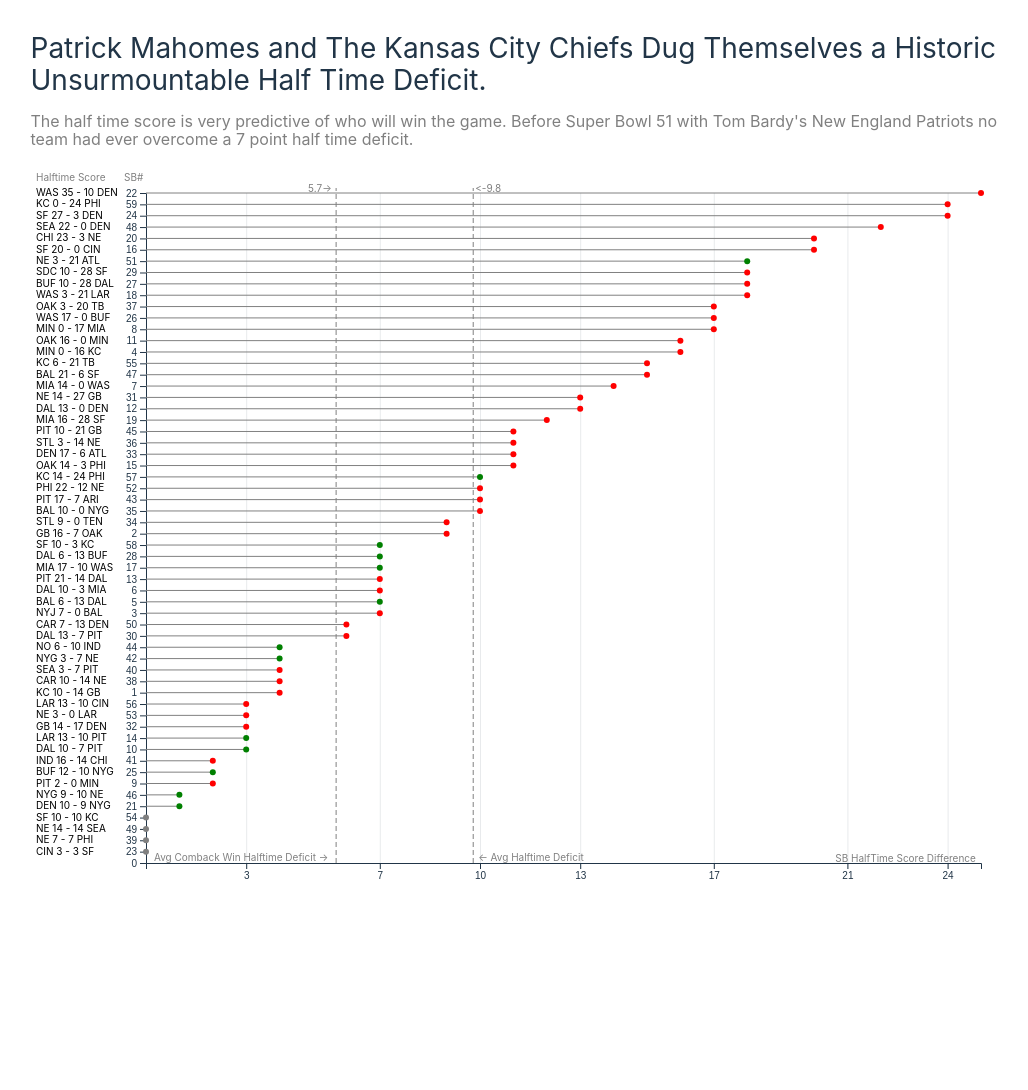
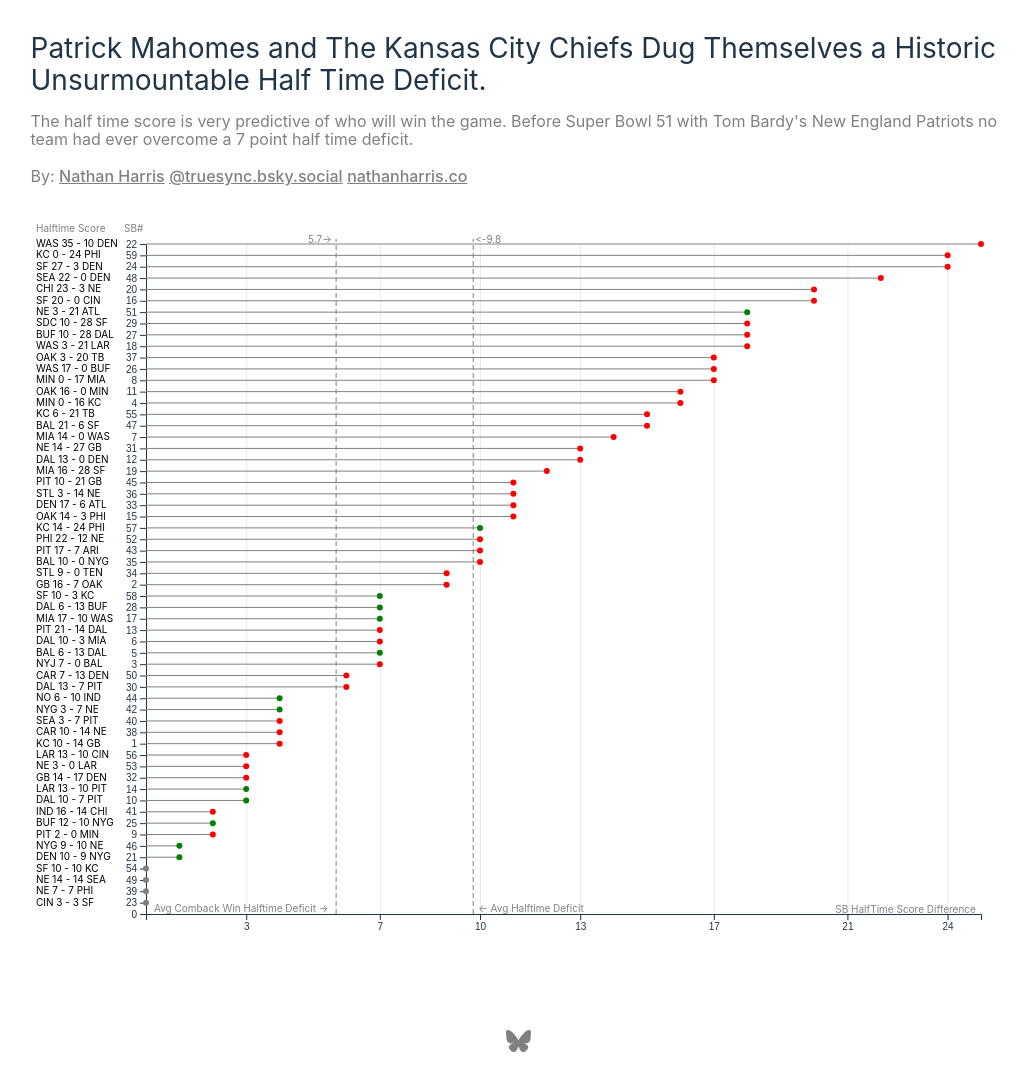
Before and after one commit to nharrisanalyst/superbowlhalf, a website built with Vite: page index.html in a window 1280 px wide. Shown: the whole page, without its empty margins (122-1150 px from the left). Before the commit the page ends 1011 px from the top, so only its background shows below. Built offline with nearby package versions, Linux system fonts and the light colour scheme; what d3-svg-annotation, d3-svg-legend would draw is missing.

Commit message:
added meta data

```diff
--- a/index.html
+++ b/index.html
@@ -4,7 +4,24 @@
     <meta charset="UTF-8" />
     <link rel="icon" type="image/svg+xml" href="/vite.svg" />
     <meta name="viewport" content="width=device-width, initial-scale=1.0" />
-    <title>Vite App</title>
+    <title>Super Bowl Halftime Deficits </title>
+    <meta name="subject" content="Patrick Mahomes and the KC Chiefs dug a historic halftime deficit , @truesync.bsky.">
+    <meta name="news_keywords" content="Football Sport Patrick Mahomes Chiefs Tom Brady Data Visualization , @truesync.bsky">
+    <meta property="article:published_time" content="2025-02-19 04:14:35">
+    <meta name="sections" content="Sports, Football">
+    <meta property="article:published_time" content="2025-02-19 04:14:35">
+    <meta name="twitter:card" content="summary_large_image">
+    <meta name="twitter:image" content="https://cdn.bsky.app/img/feed_fullsize/plain/did:plc:c4agc4xhqow7c2fcbo34khch/bafkreigsqdabgdoocuz45gxc5dd3j3ifj4xpstwxlbvk63m473pv5o376e@jpeg">
+    <meta name="twitter:description" content="Explor in the Visualization how historic and unsormountable Patrick Mahomes and The Kansas City Chief's Half Time Deficit was. ">
+    <meta name="twitter:site" content="@what_is_what">
+    <meta name="author" content="Nathan Harris">
+    <meta name="author.name" content="Nathan Harris">
+    <meta name="description" content="Patrick Mahomes and The Kansas City Chiefs Dug Themselves a Historic Unsurmountable Half Time Deficit. ">
+    <meta property="og:title" content="Patrick Mahomes and The Kansas City Chiefs Dug Themselves a Historic Unsurmountable Half Time Deficit.">
+    <meta property="og:description" content="Explore in this Visualization the historic nature of HalfTime Deficits and how what it possible when down at the half">
+    <meta property="og:datePublished" content="2025-02-19 04:14:35">
+    <meta property="og:image" content="https://cdn.bsky.app/img/feed_fullsize/plain/did:plc:c4agc4xhqow7c2fcbo34khch/bafkreigsqdabgdoocuz45gxc5dd3j3ifj4xpstwxlbvk63m473pv5o376e@jpeg">
+    <meta property="og:url" content="">
   </head>
   <body>
     <div id="app"></div>
--- a/src/main.js
+++ b/src/main.js
@@ -13,8 +13,17 @@
     <div id="subTitle">
      The half time score is very predictive of who will win the game. Before Super Bowl 51 with Tom Bardy's New England Patriots no team had ever overcome a 7 point half time deficit.
     </div>
+    <div id="authorTitle">
+      By: <a id="me" href="https://bsky.app/profile/truesync.bsky.social">Nathan Harris</a>     <a href="https://bsky.app/profile/truesync.bsky.social">@truesync.bsky.social</a> <a href="http://nathanharris.co">nathanharris.co</a>
+    </div>
+
     </div>
     <div id="chart"></div>
+    <div id="links">
+    <a href ="https://bsky.app/intent/compose?text=Patrick%20Mahomes%20and%20the%20KC%20Chiefs%20dug%20themselves%20a%20Historic%20half%20time%20deficit%20the%202nd%20worse%20ever.%20Explore%20Super%20Bowl%20comebacks%20and%20more%20in%20this%20Visualization%20http%3A%2F%2Fexample.com" class='sm-link'>
+      <svg class="w-6 h-6 " xmlns="http://www.w3.org/2000/svg" fill="none" viewBox="0 0 568 501"><title>Bluesky butterfly logo</title><path fill="currentColor" d="M123.121 33.664C188.241 82.553 258.281 181.68 284 234.873c25.719-53.192 95.759-152.32 160.879-201.21C491.866-1.611 568-28.906 568 57.947c0 17.346-9.945 145.713-15.778 166.555-20.275 72.453-94.155 90.933-159.875 79.748C507.222 323.8 536.444 388.56 473.333 453.32c-119.86 122.992-172.272-30.859-185.702-70.281-2.462-7.227-3.614-10.608-3.631-7.733-.017-2.875-1.169.506-3.631 7.733-13.43 39.422-65.842 193.273-185.702 70.281-63.111-64.76-33.89-129.52 80.986-149.071-65.72 11.185-139.6-7.295-159.875-79.748C9.945 203.659 0 75.291 0 57.946 0-28.906 76.135-1.612 123.121 33.664Z"></path></svg>
+    </a>
+    </div>
   </div>
 `
 addTitle(document.querySelector('#mainTitle'), document.querySelector('#subTitle'))
--- a/src/style.css
+++ b/src/style.css
@@ -115,5 +115,27 @@
   text:bold;
   text-align: left;
   line-height: 18px;
-  margin-bottom:25px;
+  margin-bottom: 16px;
 }
+
+#authorTitle{
+  text-align: left;
+  margin-bottom:36px;
+  color:grey;
+}
+
+#me{
+  color:grey;
+  text-decoration: underline;
+}
+
+a{
+  color:grey;
+  text-decoration: underline;
+}
+
+.sm-link{
+  display:inline-block;
+  height:25px;
+  width:25px;
+}
```
